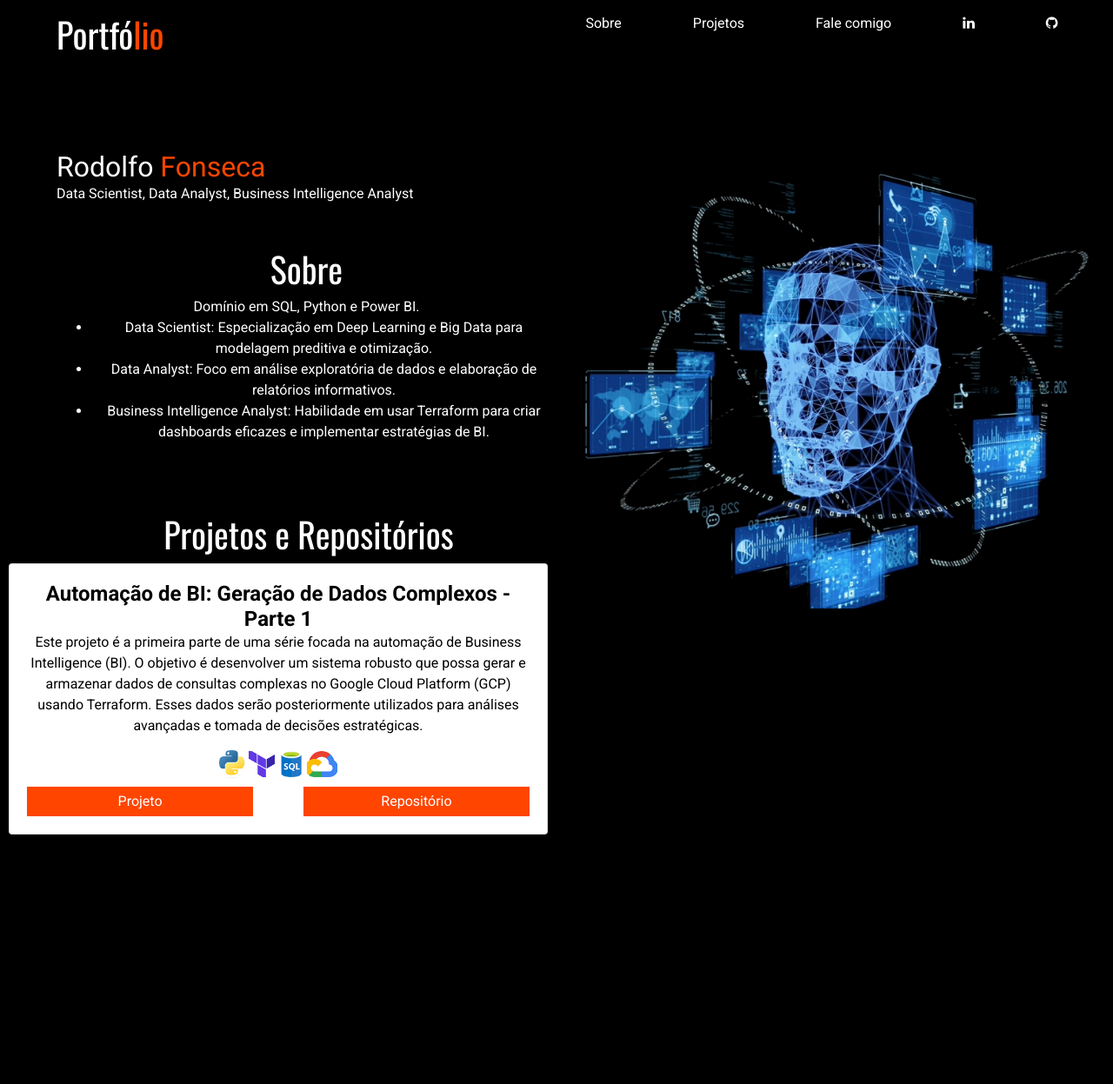
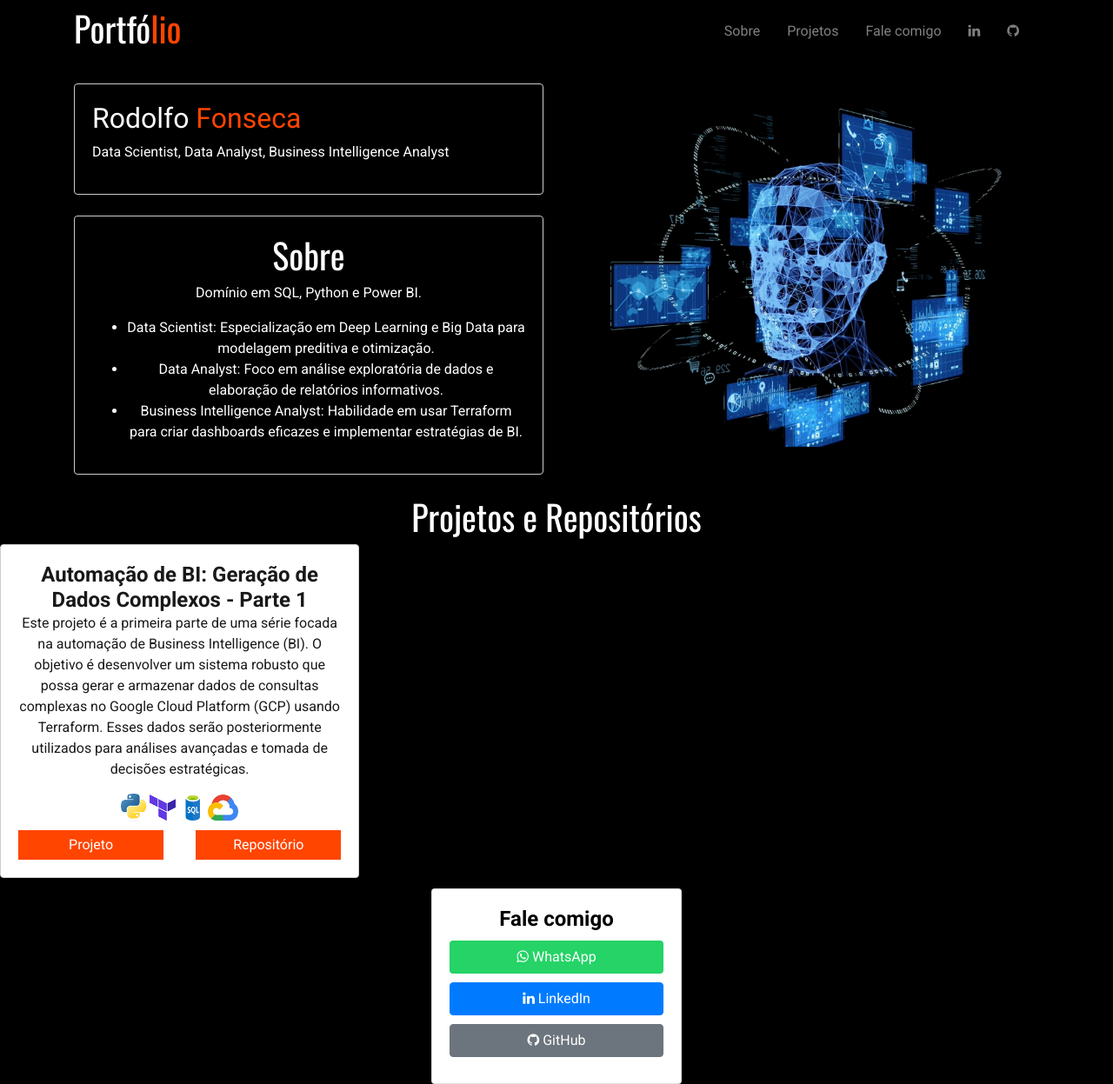
Before and after one commit to Rodolfoxxv/rodolfoxxv.github.io, a plain HTML site: page index.html in a window 1280 px wide. Shown: the whole page at 87% size. Before the commit the page ends 970 px from the top, so only its background shows below. Drawn offline with nearby package versions, Linux system fonts and the light colour scheme.

Commit message:
Add files via upload

```diff
--- a/index.html
+++ b/index.html
@@ -10,15 +10,30 @@
     <link rel="stylesheet" href="styles.css">
 </head>
 <body>
-    <nav>
-        <div class="content">
-            <h1 class="title" style="margin-left: 50px;"><span style="color: white;">Portfó</span><span style="color: #FF4500;">lio</span></h1>
-            <div class="name-description" style="margin-top: 110px; margin-left: 50px;">
+    <nav class="navbar navbar-expand-lg navbar-dark fixed-top">
+        <div class="container">
+            <h1 class="title"><span style="color: white;">Portfó</span><span style="color: #FF4500;">lio</span></h1>
+            <div class="navbar-nav ml-auto">
+                <a href="#sobre" class="nav-item nav-link">Sobre</a>
+                <a href="#projetos" class="nav-item nav-link">Projetos</a>
+                <a href="#fale-comigo" class="nav-item nav-link">Fale comigo</a>
+                <a href="www.linkedin.com/in/rodolfo-fonseca-11122675" class="nav-item nav-link"><i class="fa fa-linkedin"></i></a>
+                <a href="https://github.com/Rodolfoxxv" class="nav-item nav-link"><i class="fa fa-github"></i></a>
+            </div>
+        </div>
+    </nav>
+    <div class="container mt-5 pt-5">
+        <div class="row">
+            <div class="col-lg-6">
+                <div class="card text-white rodolfo mb-4">
+                    <div class="card-body">
                         <h2 class="name"><span style="color: white;">Rodolfo</span> <span style="color: #FF4500;">Fonseca</span></h2>
-                <div style="margin-left: 65x;">
                         <p class="description">Data Scientist, Data Analyst, Business Intelligence Analyst</p>
-                    <section id="sobre" >
-                        <h1 style="text-align: center; margin-top: 50px;">Sobre</h1>
+                    </div>
+                </div>
+                <div class="card text-white rodolfo mb-4">
+                    <div class="card-body">
+                        <h1 style="text-align: center;">Sobre</h1>
                         <div style="text-align: center;">
                             <p class="description">
                                 Domínio em SQL, Python e Power BI.
@@ -29,33 +44,25 @@
                                 </ul>
                             </p>
                         </div>
-                    </section>
                     </div>
                 </div>
             </div>
-        <div class="nav-links">
-            <a href="#sobre" class="nav-button">Sobre</a>
-            <a href="#projetos" class="nav-button">Projetos</a>
-            <a href="#fale-comigo" class="nav-button">Fale comigo</a>
-            <a href="www.linkedin.com/in/rodolfo-fonseca-11122675" class="nav-button-social"><i class="fa fa-linkedin"></i></a>
-            <a href="https://github.com/Rodolfoxxv" class="nav-button-social"><i class="fa fa-github"></i></a>
-        </div>
-   </nav>
-<section id="imagem">
-    <div style="width: 50%; float: left;">
-        <!-- Conteúdo da seção "Fale comigo" -->
-    </div>
-    <div style="width: 50%; float: right;">
-        <div class="right-aligned-image" style="margin-top: -350px;">
-            <img src="img/deep-learning.png" alt="Imagem descritiva">
+            <div class="col-lg-6">
+                <div class="card text-white imagem mb-4">
+                    <div class="card-body">
+                        <img src="img/deep-learning.png" alt="Imagem descritiva" class="img-fluid">
                     </div>
                 </div>
-</section>
-<section id="projetos" style="text-align: center; margin-top: 50px;">
-    <h1 style="text-align: center; margin-LEFT: 70px;">Projetos e Repositórios</h1>
-   <div class="card">
-    <h2 class="card-title"><strong>Automação de BI: Geração de Dados Complexos - Parte 1</strong></h2>
-    <p class="card-description">Este projeto é a primeira parte de uma série focada na automação de Business Intelligence (BI). O objetivo é desenvolver um sistema robusto que possa gerar e armazenar dados de consultas complexas no Google Cloud Platform (GCP) usando Terraform. Esses dados serão posteriormente utilizados para análises avançadas e tomada de decisões estratégicas.</p>
+            </div>
+        </div>
+    </div>
+<section id="projetos" style="text-align: center;">
+    <h1 style="text-align: center; color: #FFFFFF;">Projetos e Repositórios</h1>
+    <div class="card-columns">
+<div class="card text-white projeto">
+    <div class="card-body">
+        <h2 class="card-title-projeto"><strong>Automação de BI: Geração de Dados Complexos - Parte 1</strong></h2>
+        <p class="card-projeto">Este projeto é a primeira parte de uma série focada na automação de Business Intelligence (BI). O objetivo é desenvolver um sistema robusto que possa gerar e armazenar dados de consultas complexas no Google Cloud Platform (GCP) usando Terraform. Esses dados serão posteriormente utilizados para análises avançadas e tomada de decisões estratégicas.</p>
         <div class="card-tools">
             <img src="img/Python-logo.png" alt="Python Logo" style="width: 30px; height: 32px;">
             <img src="img/terraformlogo.png" alt="Terraform Logo" style="width: 30px; height: 30px;">
@@ -67,7 +74,28 @@
             <a href="URL_DO_REPOSITORIO_1" class="card-button">Repositório</a>
         </div>
     </div>
-
+</div>
+        <!-- Aqui vão os outros cards de projetos -->
+    </div>
+<section id="fale-comigo">
+    <div class="d-flex justify-content-center">
+        <div class="card" style="width: 18rem;">
+            <div class="card-body">
+                <h5 class="card-title"><strong>Fale comigo</strong></h5>
+                <div class="button-container d-flex flex-column align-items-center">
+                    <a href="http://tinyurl.com/wzd6uusp" target="_blank" class="btn whatsapp-button">
+                        <i class="fa fa-whatsapp"></i> WhatsApp
+                    </a>
+                    <a href="https://www.linkedin.com/in/rodolfo-fonseca-11122675" target="_blank" class="btn btn-primary">
+                        <i class="fa fa-linkedin"></i> LinkedIn
+                    </a>
+                    <a href="https://github.com/Rodolfoxxv" target="_blank" class="btn btn-secondary">
+                        <i class="fa fa-github"></i> GitHub
+                    </a>
+                </div>
+            </div>
+        </div>
+    </div>
 </section>
 </body>
 </html>
--- a/styles.css
+++ b/styles.css
@@ -6,104 +6,79 @@ body {
     padding: 0;
     font-family: 'Roboto', sans-serif;
     background-color: #000;
-    color: #fff;
+    color: #000;
 }
 
 body.dark-theme {
-    background-color: #fff;
+    background-color: #000;
     color: #000;
 }
+
 h1 {
     font-family: 'Oswald', sans-serif;
 }
 
-nav {
-    background-color: #000;
-    color: #fff;
-    padding: 15px;
-    display: flex;
-    flex-direction: column;
+.navbar {
+    background-color: #000; /* Adiciona uma cor de fundo preta ao menu */
+    color: 000;
 }
 
-.content {
-    width: 100%;
+.nav-item {
+    color: #FFFFFF;
+    text-decoration: none;
+    margin-right: 15px;
 }
 
-.nav-links {
-    width: 100%;
-    display: flex;
-    justify-content: flex-end;
-}
-
-.title, .name, .description {
-    margin: 0;
-    padding: 0;
-}
-
-.nav-button, .nav-button-social {
-    color: #fff;
-    text-decoration: none;
-    margin-right: 15px;
-    flex-grow: 1;
-    text-align: center;
-}
-
-.nav-button-social img {
+.nav-item img {
     width: 24px;
     height: 24px;
 }
 
-/* Estilos para telas com largura mínima de 600px */
-@media (min-width: 600px) {
-    nav {
-        flex-direction: row;
-    }
-
-    .content {
-        float: left;
-        width: 50%;
-    }
-
-    .nav-links {
-        float: right;
-        width: 50%;
-    }
-}
-
-img {
-    width: 100%;
-    height: 100%;
-    object-fit: cover;
-}
-
-.right-aligned-image {
-    display: flex;
-    align-items: center;
-    justify-content: flex-end;
-    height: 100%;
-}
-
-.card-container {
-    display: flex;
-    justify-content: space-between;
+.container {
+    margin-top: 0; /* Remove a margem para alinhar o menu e o portfólio no topo */
+    color: #000;
 }
 
 .card {
-    background-color: #fff;
     color: #000;
-    padding: 20px;
-    margin: 10px;
-    width: calc(50% - 20px);
-    box-sizing: border-box;
 }
+
+.card.projeto {
+    background-color: #fff; /* Adiciona uma cor de fundo branca para o card de projeto */
+    color: #000;
+    border: 1px solid #ccc; /* Adiciona uma borda cinza ao card de projeto */
+}
+
+.card.rodolfo {
+    background-color: #000; /* Adiciona uma cor de fundo branca para o card de projeto */
+    color: #000;
+    border: 1px solid #ccc; /* Adiciona uma borda cinza ao card de projeto */
+}
+
+.card.imagem {
+    background-color: #000; /* Adiciona uma cor de fundo branca para o card de projeto */
+    color: #000;
+}
+
 
 .card-title {
     margin: 0;
     font-size: 24px;
 }
 
+.card-title-projeto {
+    margin: 0;
+    font-size: 24px;
+    color: rgba(0,0,0,.9);
+
+}
+
 .card-description {
     font-size: 16px;
+}
+.card-projeto {
+    font-size: 16px;
+    color: rgba(0,0,0,.9);
 }
 
 .card-tools {
@@ -120,19 +95,35 @@ img {
 .card-button {
     color: #fff;
     background-color: #FF4500;
-    padding: 5px 10px; /* Diminui o padding para reduzir o tamanho do botão */
+    padding: 5px 10px;
     text-decoration: none;
     width: 45%;
     text-align: center;
 }
-body.dark-theme #sobre,
-body.light-theme #sobre {
+
+body.dark-theme .card,
+body.light-theme .card {
     color: #fff;
     background-color: #000;
 }
+.whatsapp-button button {
+    background-color: #25D366; /* Cor de fundo do WhatsApp */
+    color: white; /* Cor do texto */
+    padding: 10px 20px; /* Espaçamento interno */
+    border-radius: 5px; /* Bordas arredondadas */
+    border: none; /* Remove a borda padrão */
+    cursor: pointer; /* Muda o cursor para indicar que é clicável */
+}
 
-body.dark-theme #projetos,
-body.light-theme #projetos {
-    color: #fff;
-    background-color: #000;
+.whatsapp-button button:hover {
+    background-color: #128C7E; /* Muda a cor de fundo quando o mouse passa por cima */
 }
+.button-container .btn {
+    width: 100%; /* Faz com que todos os botões tenham a mesma largura */
+    margin-bottom: 10px; /* Adiciona um espaço entre os botões */
+}
+
+.whatsapp-button {
+    background-color: #25D366; /* Cor de fundo do WhatsApp */
+    color: white; /* Cor do texto */
+}
```
Lines whose indentation alone changed are shown as unchanged.
